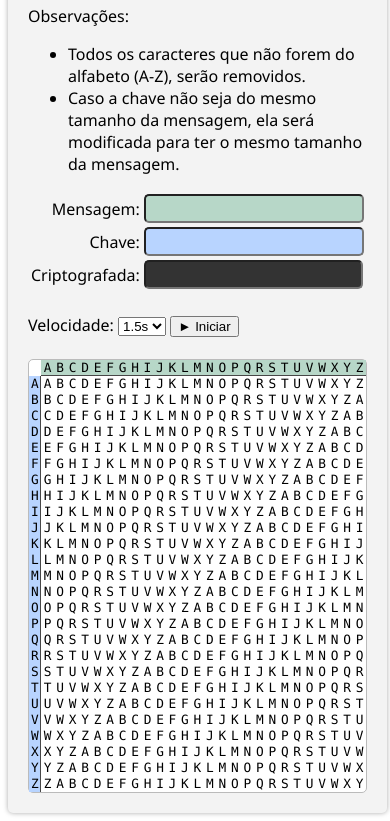
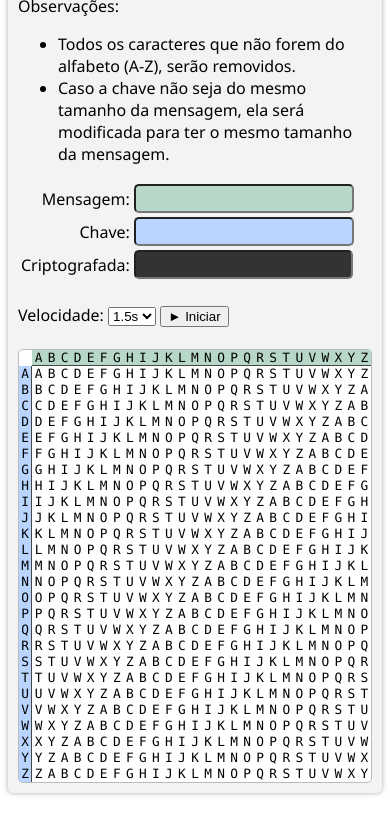
Before and after one commit to akildam/vigenere, a plain HTML site: page index.html in a window 390 px wide. Shown: the part 87-908 px from the top of the page. Drawn offline with Linux system fonts and the light colour scheme.

Commit message:
Ajuste no layout.

```diff
--- a/index.html
+++ b/index.html
@@ -29,12 +29,23 @@
             grid-template-columns: 1fr 2fr 1fr;
             grid-template-areas: '. container .';
         }
+
         #container{
             padding: 20px;
             grid-area: container;
             background:var(--background);
             box-shadow: 0px 0px 5px 0px var(--shadow);
             border-radius: 5px;
+        }
+
+        @media only screen and (max-width: 600px) {
+            body{
+                grid-template-columns: 1fr;
+                grid-template-areas: 'container';
+            }
+            #container{
+                padding: 10px;
+            }
         }
 
         .tabula-recta {
```
